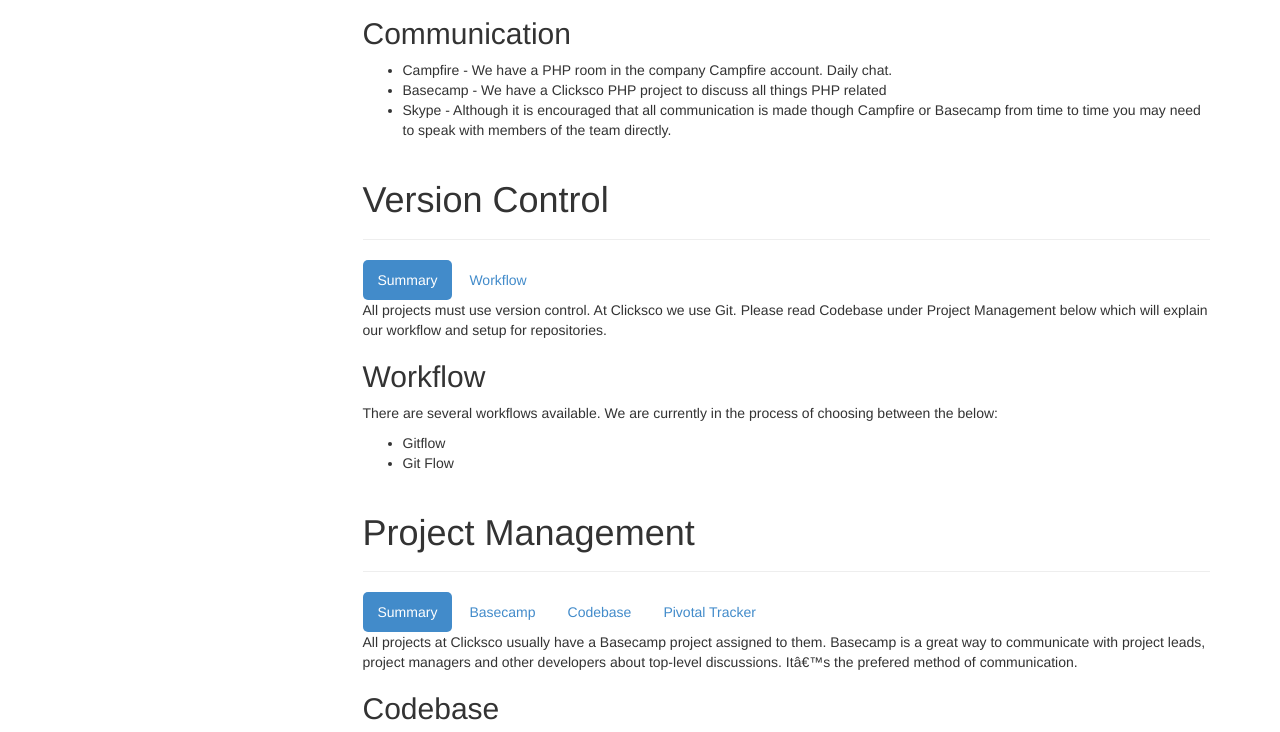
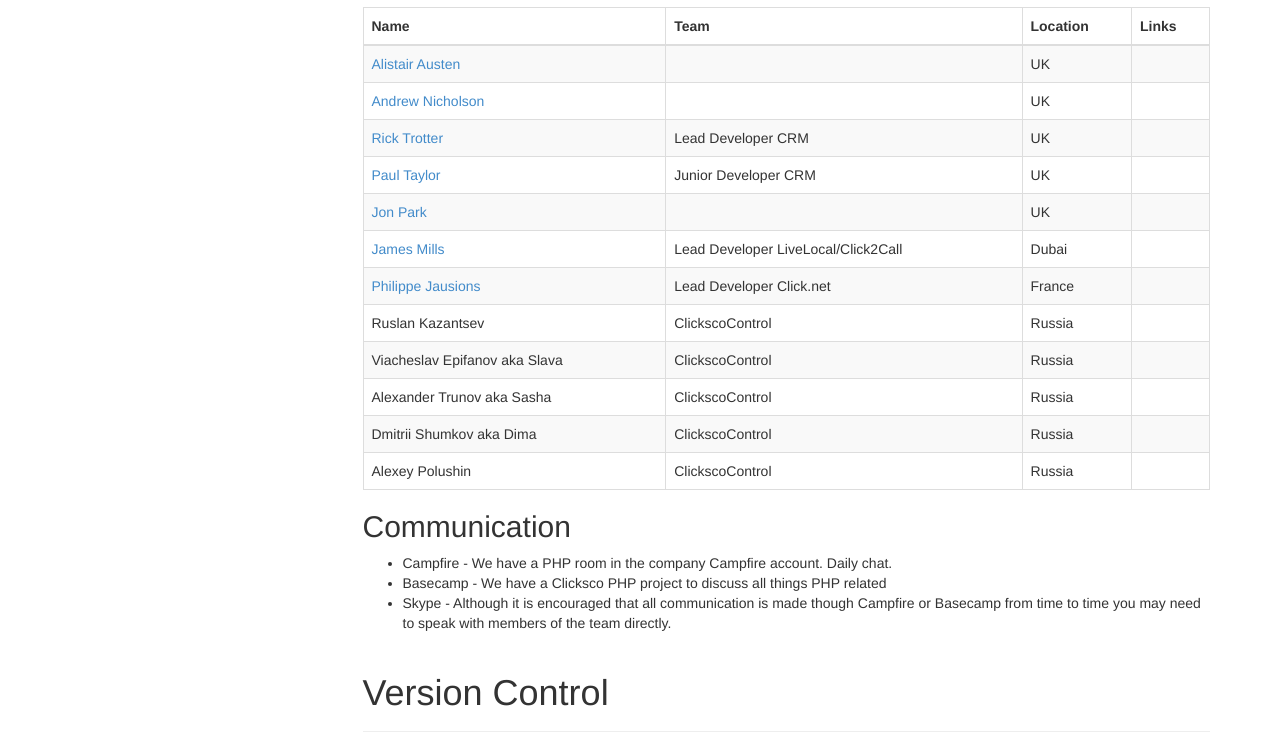
Before and after one commit to Clicksco/PHP-Handbook, a plain HTML site: page index.html in a window 1280 px wide. Shown: the part 762-1494 px from the top of the page. Drawn offline with nearby package versions, Linux system fonts and the light colour scheme.

Commit message:
Changed team listing to use table and added a little more formatting and links.

```diff
--- a/index.html
+++ b/index.html
@@ -54,12 +54,23 @@
 
             <div class="jumbotron">
                 <div class="container">
-                    <h1>PHP Best Practice</h1>
+                    <h1>PHP Handbook</h1>
                     <p>
-                        Trying to pull PHP developers together to work using the same tools and the same way is not the easiest task however we believe that ensuring that having some best-practice and basic principles in place will play a big part in both team and personal development.
+                        Our aim it to pull PHP developers together to work using the same tools and the same way. We believe that ensuring that having some best-practice and basic principles in place will play a big part in both team and personal development.
                     </p>
                 </div>
             </div>
+
+
+            <!-- Getting started ------------------------------------------------------------------------------------->
+            <div class="page-header">
+                <h1>Getting started</h1>
+            </div>
+
+            <p>
+                Before doing anythign else make yourself a cup of tea and read everythign on <a href="http://www.phptherightway.com/">PHP The Right Way</a>.
+            </p>
+
 
             <!-- Team ------------------------------------------------------------------------------------------------>
             <div class="page-header">
@@ -67,39 +78,101 @@
             </div>
 
             <ul class="nav nav-pills">
-                <li class="active"><a href="#">Team Members</a></li>
-                <li><a href="#">Team Communication</a></li>
+                <li><a href="#">Members</a></li>
+                <li><a href="#">Communication</a></li>
             </ul>
 
             <h2>Team Members</h2>
 
             <p>
                 The below list is a quick list of the Clicksco PHP team. Clicking on a name will take you to the official Tech Team Who's Who page on the Clickso company wiki.
-
-                <ul>
-                <li>
-                    UK
-                    <ul>
-                        <li>Alistair Austen</li>
-                        <li>Andrew Nicholson</li>
-                    </ul>
-                </li>
-                </ul>
+            </p>
 
 
-                Jon Park
-                Rick Trotter - Lead Developer CRM
-                Paul Taylor - Junior Developer CRM
-                Dubai
-                James Mills - Lead Developer LiveLocal/Click2Call
-                France
-                Philippe Jausions - Lead Developer Click.net
-                Russia
-                Ruslan Kazantsev - ClickscoControl
-                Viacheslav Epifanov aka Slava - ClickscoControl
-                Alexander Trunov aka Sasha - ClickscoControl
-                Dmitrii Shumkov aka Dima - ClickscoControl
-            </p>
+            <table class="table table-striped table-bordered">
+                <thead>
+                    <tr>
+                        <th>Name</th>
+                        <th>Team</th>
+                        <th>Location</th>
+                        <th>Links</th>
+                    </tr>
+                </thead>
+                <tbody>
+                    <tr>
+                        <td><a href="http://wiki.clicksco.com/index.php/Alistair_Austen">Alistair Austen</a></td>
+                        <td></td>
+                        <td>UK</td>
+                        <td></td>
+                    </tr>
+                    <tr>
+                        <td><a href="http://wiki.clicksco.com/index.php?title=Andrew_Nicholson">Andrew Nicholson</a></td>
+                        <td></td>
+                        <td>UK</td>
+                        <td></td>
+                    </tr>
+                    <tr>
+                        <td><a href="http://wiki.clicksco.com/index.php/Rick_Trotter">Rick Trotter</a></td>
+                        <td>Lead Developer CRM</td>
+                        <td>UK</td>
+                        <td></td>
+                    </tr>
+                    <tr>
+                        <td><a href="http://wiki.clicksco.com/index.php?title=Paul_Taylor">Paul Taylor</a></td>
+                        <td>Junior Developer CRM</td>
+                        <td>UK</td>
+                        <td></td>
+                    </tr>
+                    <tr>
+                        <td><a href="http://wiki.clicksco.com/index.php?title=Jon_Park">Jon Park</a></td>
+                        <td></td>
+                        <td>UK</td>
+                        <td></td>
+                    </tr>
+                    <tr>
+                        <td><a href="http://wiki.clicksco.com/index.php/James_Mills">James Mills</a></td>
+                        <td>Lead Developer LiveLocal/Click2Call</td>
+                        <td>Dubai</td>
+                        <td></td>
+                    </tr>
+                    <tr>
+                        <td><a href="http://wiki.clicksco.com/index.php/Philippe_Jausions">Philippe Jausions</a></td>
+                        <td>Lead Developer Click.net</td>
+                        <td>France</td>
+                        <td></td>
+                    </tr>
+                    <tr>
+                        <td>Ruslan Kazantsev</td>
+                        <td>ClickscoControl</td>
+                        <td>Russia</td>
+                        <td></td>
+                    </tr>
+                    <tr>
+                        <td>Viacheslav Epifanov aka Slava</td>
+                        <td>ClickscoControl</td>
+                        <td>Russia</td>
+                        <td></td>
+                    </tr>
+                    <tr>
+                        <td>Alexander Trunov aka Sasha</td>
+                        <td>ClickscoControl</td>
+                        <td>Russia</td>
+                        <td></td>
+                    </tr>
+                    <tr>
+                        <td>Dmitrii Shumkov aka Dima</td>
+                        <td>ClickscoControl</td>
+                        <td>Russia</td>
+                        <td></td>
+                    </tr>
+                    <tr>
+                        <td>Alexey Polushin</td>
+                        <td>ClickscoControl</td>
+                        <td>Russia</td>
+                        <td></td>
+                    </tr>
+                </tbody>
+            </table>
 
             <h2>Communication</h2>
 
@@ -116,7 +189,7 @@
             </div>
 
             <ul class="nav nav-pills">
-                <li class="active"><a href="#">Summary</a></li>
+                <li><a href="#">Summary</a></li>
                 <li><a href="#">Workflow</a></li>
             </ul>
 
@@ -139,7 +212,7 @@
             </div>
 
             <ul class="nav nav-pills">
-                <li class="active"><a href="#">Summary</a></li>
+                <li><a href="#">Summary</a></li>
                 <li><a href="#">Basecamp</a></li>
                 <li><a href="">Codebase</a></li>
                 <li><a href="">Pivotal Tracker</a></li>
@@ -172,7 +245,7 @@
             </div>
 
             <ul class="nav nav-pills">
-                <li class="active"><a href="#">Summary</a></li>
+                <li><a href="#">Summary</a></li>
                 <li><a href="#">Options</a></li>
             </ul>
 
@@ -207,7 +280,7 @@
             </div>
 
             <ul class="nav nav-pills">
-                <li class="active"><a href="#">Summary</a></li>
+                <li><a href="#">Summary</a></li>
                 <li><a href="#">Composer</a></li>
                 <li><a href="#">Git</a></li>
                 <li><a href="">Packages</a></li>
```
